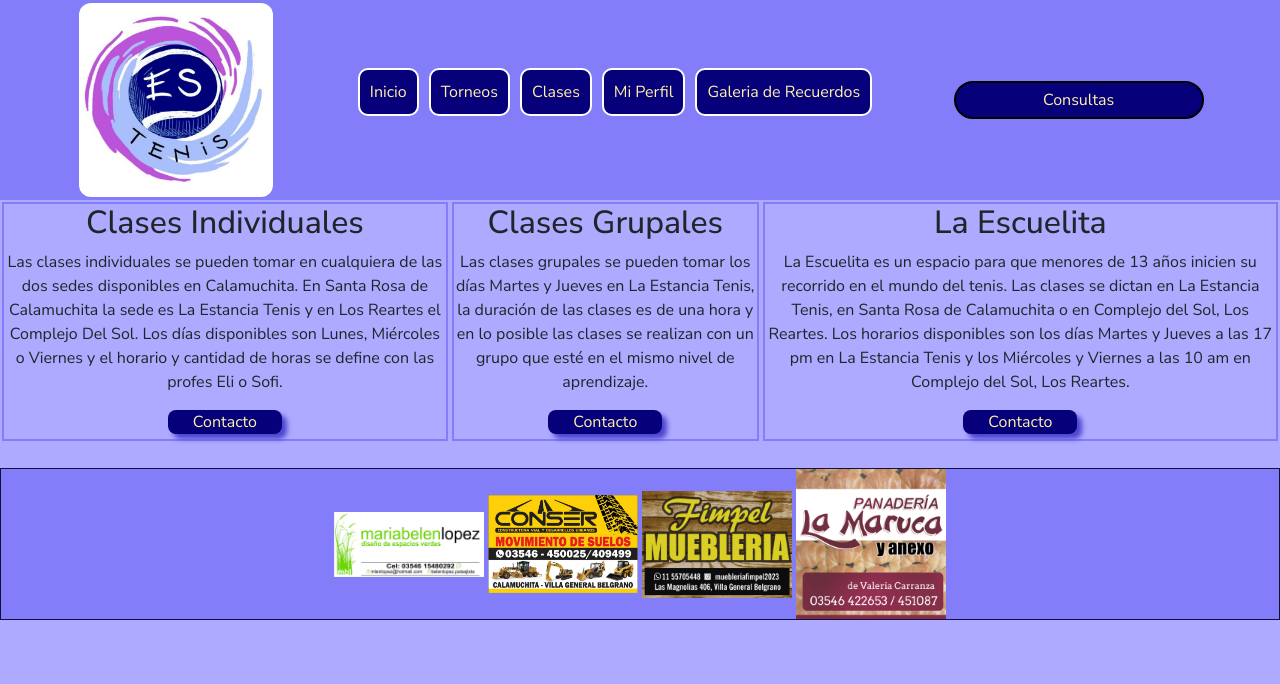
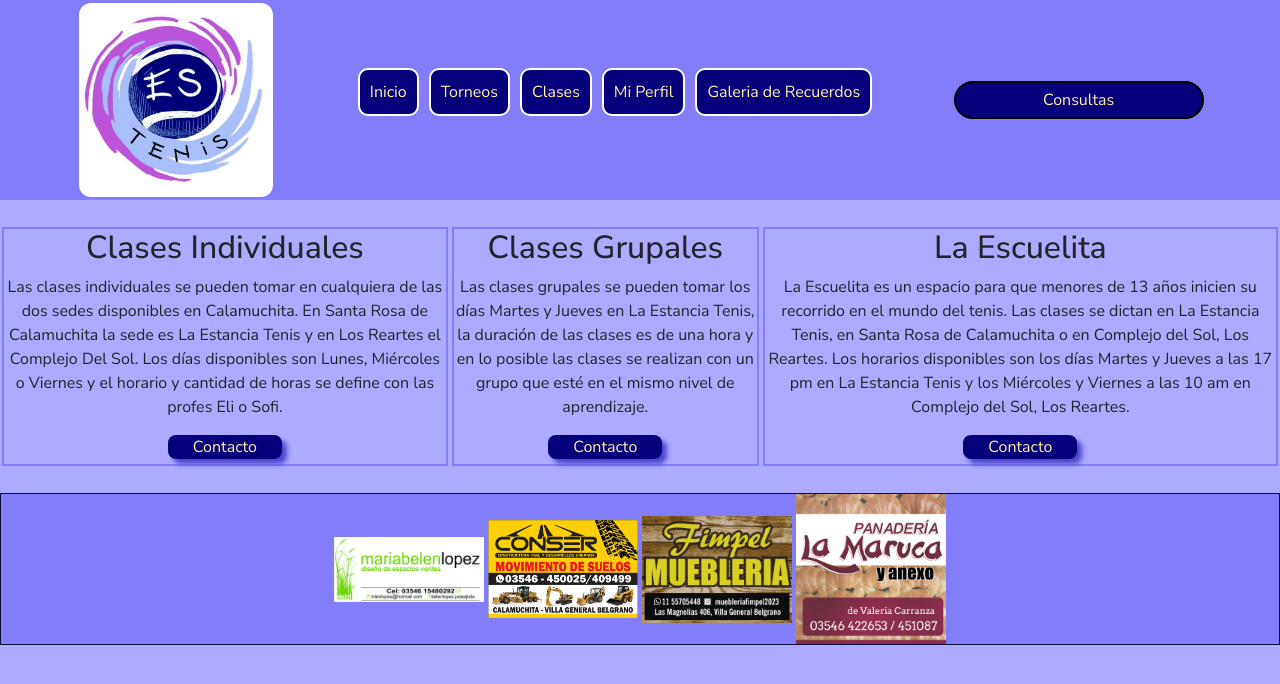
Before and after one commit to Javi-Mars/1project, a website: page pages/clases.html in a window 1280 px wide. Drawn offline with nearby package versions, Linux system fonts and the light colour scheme.

Commit message:
Version Entregable

```diff
--- a/pages/clases.html
+++ b/pages/clases.html
@@ -50,7 +50,7 @@
         <p class="clases-descripcion">Las clases individuales se pueden tomar en cualquiera de las dos sedes disponibles en Calamuchita. En Santa Rosa de Calamuchita la sede es La Estancia Tenis y en Los Reartes el Complejo Del Sol. Los días disponibles son Lunes, Miércoles o Viernes y el horario y cantidad de horas se define con las profes Eli o Sofi.</p>
 
         <div class="boton-contacto">
-          <button class="clases-contacto">Contacto</button>
+          <button class="clases-contacto"><a href="https://wa.me/5493512254999">Contacto</a></button>
         </div>
 
       </div>
@@ -62,7 +62,7 @@
         </p>
 
         <div class="boton-contacto">
-          <button class="clases-contacto">Contacto</button>
+          <button class="clases-contacto"><a href="https://wa.me/5493512254999">Contacto</a></button>
         </div>
 
 
@@ -76,7 +76,7 @@
         </p>
 
         <div class="boton-contacto">
-          <button class="clases-contacto">Contacto</button>
+          <button class="clases-contacto"><a href="https://wa.me/5493512254999">Contacto</a></button>
         </div>
 
       </div>
--- a/scss/_clases.scss
+++ b/scss/_clases.scss
@@ -11,7 +11,7 @@
     .clases{
         display: flex;
         text-align: center;
-
+        margin-top: 25px;
         .clases-individuales{
             border: 2px solid $contenedores;
             margin: 2px;
@@ -50,7 +50,11 @@
                 color: $color-fuente2;
                 border: none;
                 border-radius: 8px;
-                box-shadow: 5px 5px 5px $color-fuente   ;
+                box-shadow: 5px 5px 5px $color-fuente;
+                a{
+                    text-decoration: none;
+                    color: $color-fuente2;
+                }
             }
 
         }
--- a/scss/_galeria.scss
+++ b/scss/_galeria.scss
@@ -7,7 +7,6 @@
 .body{
 
     .titulo-galeria{
-        width: 100vw;
         margin-top: 15px;
         text-align: center;
         background-color: $separadores;
@@ -50,6 +49,7 @@
 
 @media screen and (max-width: 992px ) {
     .main-galeria{
+        grid-template-rows: repeat(2, 1fr);
         grid-template-areas:
         "imagen"
         "aside";
--- a/scss/_torneos.scss
+++ b/scss/_torneos.scss
@@ -20,6 +20,7 @@ $color-fuente2: #FFF1AA ;
 
     main{
         text-align: center;
+        margin-top: 25px;
         .text{
             h1{
                 color: $color-fuente2 ;
```
Also changed, not shown: index.html (+2 -2 lines), css/sytles.css, 1 other file.
